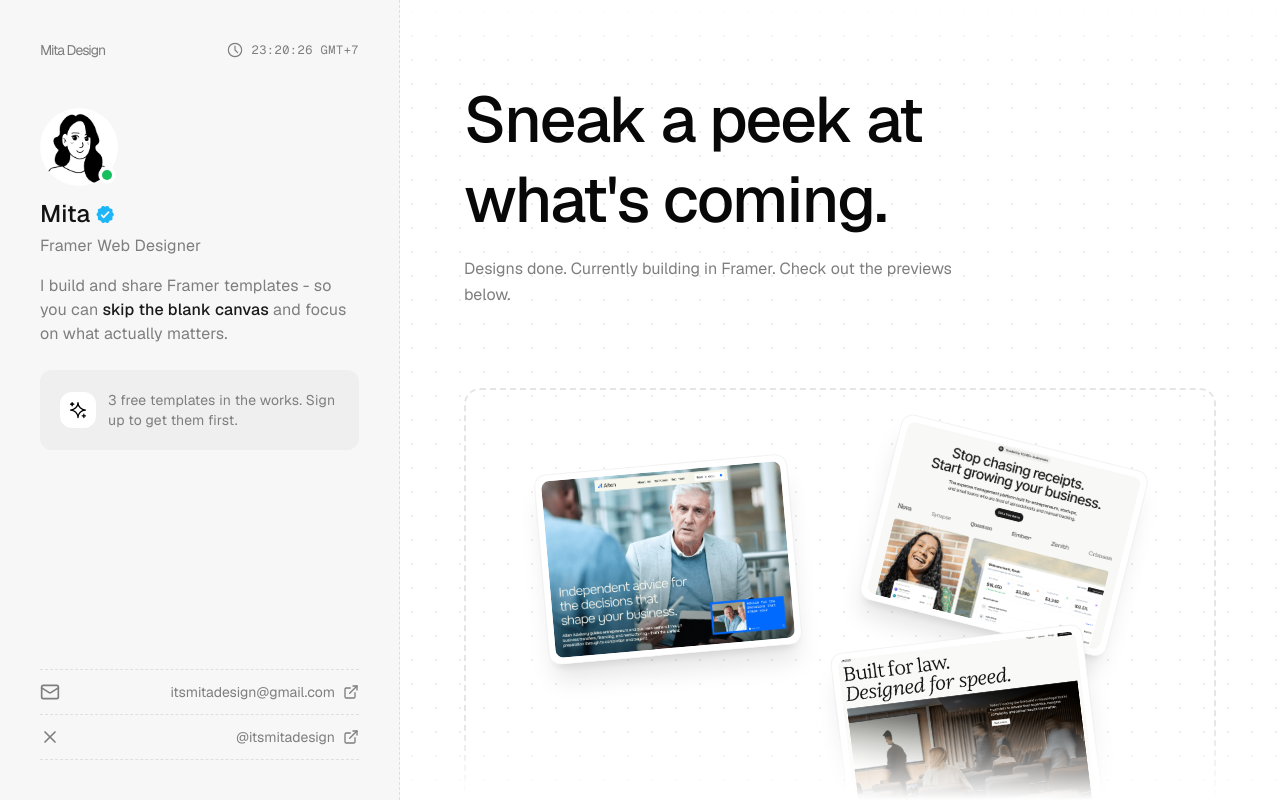
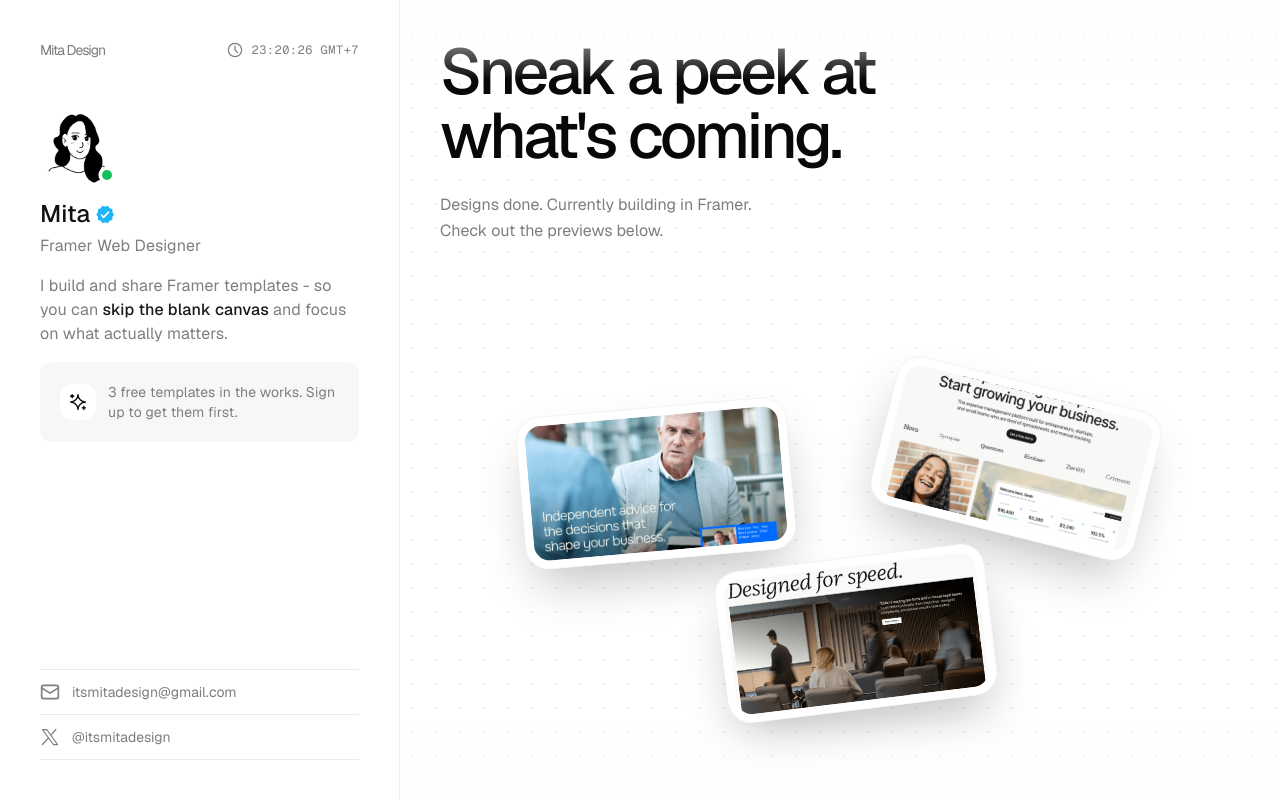
Before and after one commit to creativeartistrytrangnguyen-dotcom/Mita-Design---Website, a Next.js app: page / in a window 1280 px wide. Built offline with nearby package versions, Linux system fonts and the light colour scheme.

Commit message:
Final Precision: Draggable fix, enlarged preview, footer symmetry, and global color sync

```diff
--- a/src/app/page.tsx
+++ b/src/app/page.tsx
@@ -3,7 +3,7 @@
 import Image from "next/image";
 import { useEffect, useState, useRef } from "react";
 import { motion, AnimatePresence } from "framer-motion";
-import { ExternalLink, Mail, X } from "lucide-react";
+import { Mail, X, ArrowUpRight } from "lucide-react";
 import svgPaths from "@/imports/svg-b4gz359txo"; // Defaulting to 1200px paths
 import "./globals.css";
 
@@ -49,9 +49,9 @@
   const constraintsRef = useRef<HTMLDivElement>(null);
 
   const previews = [
-    { id: "p1", src: "/images/preview1.png", alt: "Preview 1", initialPos: { left: "10%", top: "15%", rotate: -5 } },
-    { id: "p3", src: "/images/preview3.png", alt: "Preview 3", initialPos: { left: "55%", top: "10%", rotate: 14 } },
-    { id: "p2", src: "/images/preview2.png", alt: "Preview 2", initialPos: { left: "50%", top: "50%", rotate: -7 } },
+    { id: "p1", src: "/images/preview1.png", alt: "Preview 1", left: "10%", top: "15%", rotate: -5 },
+    { id: "p3", src: "/images/preview3.png", alt: "Preview 3", left: "55%", top: "10%", rotate: 14 },
+    { id: "p2", src: "/images/preview2.png", alt: "Preview 2", left: "35%", top: "45%", rotate: -7 },
   ];
 
   const handleSubmit = async (e: React.FormEvent<HTMLFormElement>) => {
@@ -86,10 +86,10 @@
   };
 
   return (
-    <div className="flex min-h-screen bg-white overflow-x-hidden font-sans font-normal text-[#121212]">
+    <div className="flex min-h-screen bg-white overflow-x-hidden font-sans font-normal text-[#7E7E7E]">
 
       {/* SIDEBAR - Fixed on desktop/tablet */}
-      <aside className="hidden md:flex fixed left-0 top-0 h-screen w-[300px] lg:w-[400px] flex-col border-r border-dashed border-[rgba(125,125,125,0.2)] bg-[#F7F7F7] z-20 overflow-y-auto">
+      <aside className="hidden md:flex fixed left-0 top-0 h-screen w-[300px] lg:w-[400px] flex-col border-r border-[rgba(125,125,125,0.15)] bg-white z-20 overflow-y-auto">
         <div className="flex flex-col justify-between min-h-full p-6 lg:p-10">
           <div className="flex flex-col gap-12">
 
@@ -126,7 +126,7 @@
             </div>
 
             {/* CTA Box */}
-            <div className="bg-[rgba(125,125,125,0.07)] rounded-xl p-5 flex items-center gap-3 -mt-6">
+            <div className="bg-[rgba(125,125,125,0.06)] rounded-xl p-5 flex items-center gap-3 -mt-8">
               <div className="w-9 h-9 bg-white rounded-xl flex items-center justify-center flex-shrink-0">
                 <svg width="20" height="20" viewBox="0 0 24 24" fill="none" xmlns="http://www.w3.org/2000/svg">
                   <path d="M19 17V21M21 19H17M12 3C12 7.97053 7.97053 12 3 12C7.97053 12 12 16.0295 12 21C12 16.0295 16.0295 12 21 12C16.0295 12 12 7.97053 12 3ZM5 3C5 4.10456 4.10456 5 3 5C4.10456 5 5 5.89544 5 7C5 5.89544 5.89544 5 7 5C5.89544 5 5 4.10456 5 3Z" stroke="#000000" strokeWidth="1.5" strokeLinecap="round" strokeLinejoin="round"></path>
@@ -140,17 +140,21 @@
 
           {/* Contact Links */}
           <div className="flex flex-col">
-            <a href="mailto:itsmitadesign@gmail.com" className="flex items-center justify-between py-3 border-t border-dashed border-[rgba(125,125,125,0.2)] hover:opacity-70 transition-opacity">
-              <Mail className="w-5 h-5 text-[#7e7e7e]" />
-              <div className="flex items-center gap-2 text-sm text-[#7e7e7e]">
-                itsmitadesign@gmail.com <ExternalLink className="w-4 h-4" />
+            <a href="mailto:itsmitadesign@gmail.com" className="flex items-center justify-between py-3 border-t border-[rgba(125,125,125,0.15)] hover:opacity-70 transition-opacity group">
+              <div className="flex items-center gap-3">
+                <Mail className="w-5 h-5 text-[#7e7e7e]" />
+                <span className="text-sm text-[#7e7e7e]">itsmitadesign@gmail.com</span>
               </div>
+              <ArrowUpRight className="w-4 h-4 text-[#7e7e7e] opacity-0 group-hover:opacity-100 transition-opacity" />
             </a>
-            <a href="https://x.com/itsmitadesign" target="_blank" className="flex items-center justify-between py-3 border-t border-b border-dashed border-[rgba(125,125,125,0.2)] hover:opacity-70 transition-opacity">
-              <X className="w-5 h-5 text-[#7e7e7e]" />
-              <div className="flex items-center gap-2 text-sm text-[#7e7e7e]">
-                @itsmitadesign <ExternalLink className="w-4 h-4" />
+            <a href="https://x.com/itsmitadesign" target="_blank" className="flex items-center justify-between py-3 border-t border-b border-[rgba(125,125,125,0.15)] hover:opacity-70 transition-opacity group">
+              <div className="flex items-center gap-3">
+                <svg width="20" height="20" viewBox="0 0 24 24" fill="none" xmlns="http://www.w3.org/2000/svg">
+                  <path d="M10.1111 13L3 21M19 3L13.0897 9.64914M3 3L16 21H21L8 3H3Z" stroke="#7e7e7e" strokeWidth="1.5" strokeLinecap="round" strokeLinejoin="round"></path>
+                </svg>
+                <span className="text-sm text-[#7e7e7e]">@itsmitadesign</span>
               </div>
+              <ArrowUpRight className="w-4 h-4 text-[#7e7e7e] opacity-0 group-hover:opacity-100 transition-opacity" />
             </a>
           </div>
         </div>
@@ -170,7 +174,7 @@
         <div className="relative z-10 flex flex-col">
 
           {/* Mobile Header/Profile */}
-          <div className="md:hidden flex flex-col gap-8 p-6 bg-white border-b border-dashed border-[rgba(125,125,125,0.1)]">
+          <div className="md:hidden flex flex-col gap-8 p-6 bg-white border-b border-[rgba(125,125,125,0.1)]">
             <div className="flex items-center justify-between">
               <span className="text-sm text-[#7e7e7e]">Mita Design</span>
               <Clock />
@@ -180,7 +184,7 @@
                  <Image src="/images/avatar.png" alt="Mita" fill className="object-cover" />
                </div>
                <div className="flex flex-col gap-1">
-                 <h2 className="text-xl font-medium">Mita</h2>
+                 <h2 className="text-xl font-medium text-[#121212]">Mita</h2>
                  <p className="text-sm text-[#7e7e7e]">Framer Web Designer</p>
                </div>
                <p className="text-sm text-[#7e7e7e] leading-relaxed">
@@ -189,43 +193,45 @@
             </div>
           </div>
 
-          {/* Title Section */}
-          <div className="p-6 md:p-12 lg:px-16 lg:pt-20">
-            <h1 className="text-[38px] md:text-[48px] lg:text-[64px] leading-tight font-medium tracking-tight text-[#080808] mb-4">
-              Sneak a peek at<br />what&apos;s coming.
-            </h1>
-            <p className="text-base text-[#7e7e7e] max-w-lg leading-relaxed">
-              Designs done. Currently building in Framer. Check out the previews below.
-            </p>
+          {/* Title Section - Aligned with Sidebar Title */}
+          <div className="p-6 lg:px-10 lg:pt-10">
+            <div className="flex flex-col gap-6">
+                <h1 className="text-[38px] md:text-[48px] lg:text-[64px] leading-[1em] font-normal tracking-[-0.05em] text-[#080808]">
+                  Sneak a peek at<br />what&apos;s coming.
+                </h1>
+                <p className="text-base text-[#7e7e7e] max-w-lg leading-relaxed">
+                  Designs done. Currently building in Framer.<br />Check out the previews below.
+                </p>
+            </div>
           </div>
 
-          {/* Portfolio Wall */}
-          <div className="px-6 md:px-12 lg:px-16 py-8">
+          {/* Portfolio Wall - Fixed Drag & Size */}
+          <div className="px-6 md:px-12 lg:px-10 py-8 lg:py-16">
             <div
               ref={constraintsRef}
-              className="relative w-full h-[320px] lg:h-[500px] border-2 border-dashed border-[rgba(125,125,125,0.2)] rounded-2xl overflow-hidden"
+              className="relative w-full h-[320px] lg:h-[500px] overflow-visible"
             >
               {previews.map((item) => (
                 <motion.div
                   key={item.id}
                   drag
                   dragConstraints={constraintsRef}
-                  dragElastic={0.1}
+                  dragElastic={0.2}
                   dragMomentum={false}
                   dragTransition={{ bounceStiffness: 400, bounceDamping: 30 }}
-                  initial={item.initialPos}
-                  whileHover={{ scale: 1.01, zIndex: 50, rotate: 0 }}
-                  whileTap={{ scale: 0.98 }}
-                  className="absolute w-[34%] max-w-[340px] h-[191px] cursor-grab active:cursor-grabbing"
+                  initial={false}
+                  whileHover={{ scale: 1.01, zIndex: 100, rotate: 0 }}
+                  whileTap={{ cursor: "grabbing" }}
+                  className="absolute w-[34%] max-w-[340px] aspect-[340/191] cursor-grab"
                   style={{
-                    left: item.initialPos.left,
-                    top: item.initialPos.top,
-                    rotate: item.initialPos.rotate
+                    left: item.left,
+                    top: item.top,
+                    rotate: item.rotate
                   }}
                   onClick={() => setActiveImage(item.src)}
                 >
-                  <div className="w-full h-full bg-white rounded-xl p-1.5 shadow-xl border border-[rgba(0,0,0,0.05)]">
-                    <div className="relative w-full h-full rounded-lg overflow-hidden">
+                  <div className="w-full h-full bg-white rounded-[24px] p-2 shadow-2xl border border-[rgba(0,0,0,0.05)] overflow-hidden">
+                    <div className="relative w-full h-full rounded-[16px] overflow-hidden">
                       <Image src={item.src} alt={item.alt} fill className="object-cover" />
                     </div>
                   </div>
@@ -235,11 +241,11 @@
           </div>
 
           {/* Form Section */}
-          <div className="px-6 md:px-12 lg:px-16 py-12 lg:py-24 flex justify-center relative">
+          <div className="px-6 md:px-12 lg:px-16 py-12 lg:pt-0 lg:pb-24 flex justify-center relative">
             {/* White Gradient Container */}
             <div className="absolute inset-0 bg-gradient-to-b from-white/0 to-white/100 pointer-events-none" />
 
-            <div className="bg-white rounded-[24px] border border-dashed border-[rgba(125,125,125,0.2)] p-8 w-full max-w-[480px] shadow-sm relative z-10 transition-shadow hover:shadow-md">
+            <div className="bg-white rounded-[24px] border border-dashed border-[rgba(0,0,0,0.1)] p-8 w-full max-w-[480px] relative z-10 transition-all hover:bg-gray-50/50">
               <div className="flex flex-col gap-6">
                 <span className="text-[10px] font-mono font-medium tracking-[2px] uppercase text-[#7e7e7e]">GET THEM FIRST</span>
                 <p className="text-[#7e7e7e] leading-relaxed">
@@ -249,11 +255,11 @@
                 <form className="flex flex-col gap-4" onSubmit={handleSubmit}>
                   <div className="flex flex-col gap-2">
                     <label className="text-[10px] font-mono font-medium text-[#7e7e7e] uppercase">Name</label>
-                    <input type="text" name="name" required placeholder="Jane Smith" className="h-12 px-4 bg-[#f2f2f2] rounded-xl outline-none focus:ring-2 focus:ring-[#1a1a1a]/10 transition-all font-medium" disabled={loading} />
+                    <input type="text" name="name" required placeholder="Jane Smith" className="h-12 px-4 bg-[#f2f2f2] rounded-xl outline-none focus:ring-1 focus:ring-[#1a1a1a]/20 transition-all font-medium text-[#7E7E7E]" disabled={loading} />
                   </div>
                   <div className="flex flex-col gap-2">
                     <label className="text-[10px] font-mono font-medium text-[#7e7e7e] uppercase">Email</label>
-                    <input type="email" name="email" required placeholder="jane@framer.com" className="h-12 px-4 bg-[#f2f2f2] rounded-xl outline-none focus:ring-2 focus:ring-[#1a1a1a]/10 transition-all font-medium" disabled={loading} />
+                    <input type="email" name="email" required placeholder="jane@framer.com" className="h-12 px-4 bg-[#f2f2f2] rounded-xl outline-none focus:ring-1 focus:ring-[#1a1a1a]/20 transition-all font-medium text-[#7E7E7E]" disabled={loading} />
                   </div>
                   <button type="submit" className="h-12 bg-[#1a1a1a] text-white rounded-xl font-medium hover:opacity-90 transition-opacity disabled:opacity-50 mt-2" disabled={loading}>
                     {loading ? "Sending..." : "Send me the templates"}
@@ -269,12 +275,12 @@
             </div>
           </div>
 
-          {/* Footer Logo Watermark */}
-          <div className="px-6 md:px-12 lg:px-16 pb-20 relative overflow-hidden">
+          {/* Footer Logo Watermark - Aligned to Bottom Sidebar */}
+          <div className="px-6 lg:px-10 pb-[24px] lg:pb-[40px] relative overflow-hidden mt-auto">
              <div className="relative w-full aspect-[5/1] select-none pointer-events-none overflow-hidden">
                 <Image src="/images/mita-logo-watermark.png" alt="Mita Design" fill className="object-contain" />
                 {/* 100% relative overlay to create gradient coverage */}
-                <div className="absolute inset-0 bg-gradient-to-t from-white via-white/40 to-white/0 z-10" />
+                <div className="absolute inset-0 bg-gradient-to-t from-white via-white/20 to-transparent z-10" />
              </div>
           </div>
         </div>
@@ -284,24 +290,26 @@
         <div className="fixed bottom-0 right-0 left-0 md:left-[300px] lg:left-[400px] h-20 bg-gradient-to-t from-white to-transparent pointer-events-none z-10" />
       </main>
 
-      {/* LIGHTBOX MODAL */}
+      {/* LIGHTBOX MODAL - Enlarged */}
       <AnimatePresence>
         {activeImage && (
           <motion.div
-            className="fixed inset-0 z-[100] flex items-center justify-center bg-white/80 backdrop-blur-xl transition-all"
+            className="fixed inset-0 z-[100] flex items-center justify-center bg-white/90 backdrop-blur-3xl transition-all"
             initial={{ opacity: 0 }} animate={{ opacity: 1 }} exit={{ opacity: 0 }}
             onClick={() => setActiveImage(null)}
           >
             <motion.div
               drag dragConstraints={{ left: -100, right: 100, top: -100, bottom: 100 }}
               dragElastic={0.2}
-              className="relative max-h-[50vh] aspect-auto shadow-2xl rounded-2xl overflow-hidden bg-white border border-gray-100"
+              className="relative h-[85vh] w-[90vw] flex items-center justify-center bg-transparent p-2"
               onClick={(e) => e.stopPropagation()}
             >
-              <Image src={activeImage} alt="Preview" width={800} height={1200} className="w-auto h-full max-h-[50vh] object-contain" />
+              <div className="relative h-full w-full rounded-2xl overflow-hidden shadow-2xl border border-gray-100 bg-white">
+                <Image src={activeImage} alt="Preview" fill className="object-contain" />
+              </div>
             </motion.div>
-            <button className="absolute top-8 right-8 p-3 bg-gray-100 rounded-full hover:bg-gray-200 transition-colors" onClick={() => setActiveImage(null)}>
-               <X className="w-6 h-6 text-gray-600" />
+            <button className="absolute top-8 right-8 p-3 bg-white/80 hover:bg-white rounded-full transition-all shadow-md z-[110]" onClick={() => setActiveImage(null)}>
+               <X className="w-6 h-6 text-gray-800" />
             </button>
           </motion.div>
         )}
```
